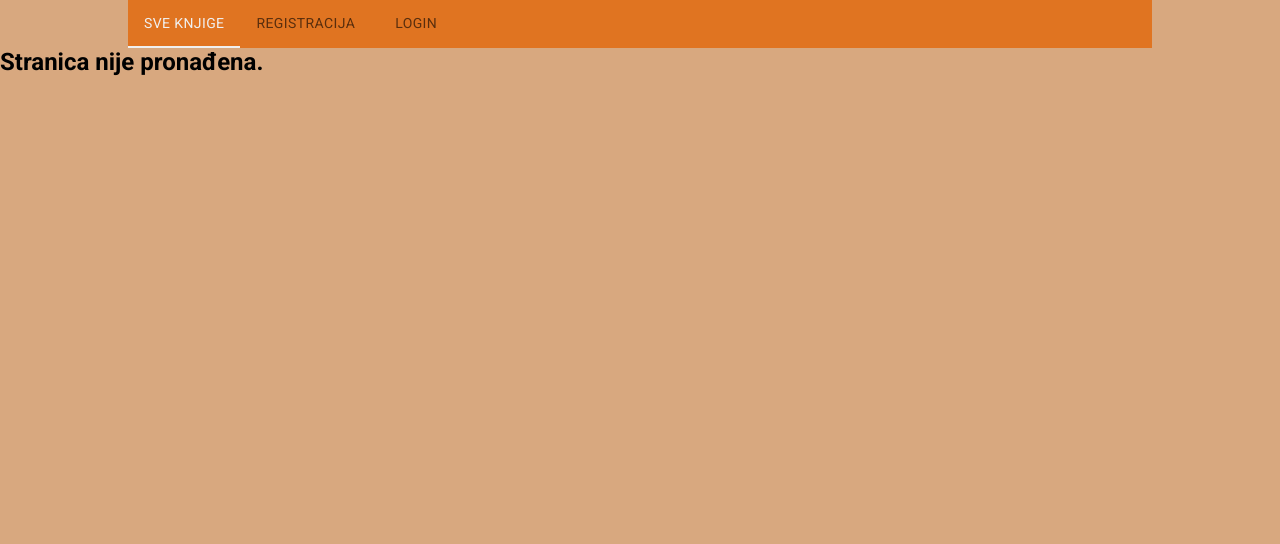
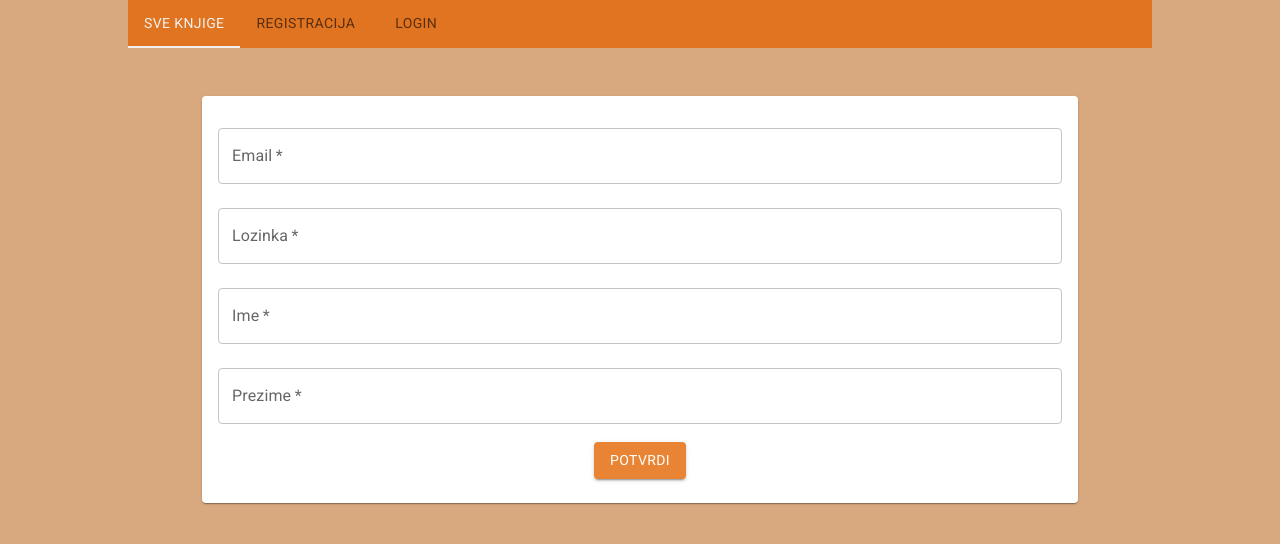
Before and after one commit to nadjagv/prunus, a React (Create React App) app in the folder frontend/: page /registracija in a window 1280 px wide. Shown: the top 544 px of the page. Built offline with nearby package versions, Linux system fonts and the light colour scheme.

Commit message:
registracija

```diff
--- a/frontend/src/App.js
+++ b/frontend/src/App.js
@@ -8,6 +8,7 @@ import LogIn from './komponente/korisnici/LogIn';
 import { useState } from 'react';
 import KnjigeTabela from './komponente/knjige/KnjigeTabela';
 import KorisniciTabela from './komponente/korisnici/KorisniciTabela';
+import KorisnikNalogForma from './komponente/korisnici/KorisnikNalogForma';
 
 
 function App() {
@@ -28,6 +29,7 @@ function App() {
           <Route path=":id" element= {<Knjiga/>}/>
         </Route>
         <Route path="/login" element = {<LogIn handleUlogovan={handleUlogovan}/>} />
+        <Route path="/registracija" element = {<KorisnikNalogForma dodavanjeMod={true}/>} />
 
         <Route path="/uredi-knjige" element = {<KnjigeTabela/>} />
         <Route path="/korisnici" element = {<KorisniciTabela/>} />
--- /dev/null
+++ b/frontend/src/komponente/korisnici/KorisnikNalogForma.jsx
@@ -0,0 +1,162 @@
+import * as React from 'react';
+import Button from '@mui/material/Button';
+import TextField from '@mui/material/TextField';
+import Dialog from '@mui/material/Dialog';
+import DialogActions from '@mui/material/DialogActions';
+import DialogContent from '@mui/material/DialogContent';
+import DialogContentText from '@mui/material/DialogContentText';
+import DialogTitle from '@mui/material/DialogTitle';
+import { useState } from 'react';
+import { Card, CardContent, IconButton, MenuItem, Select } from '@mui/material';
+import { PhotoCamera, SettingsPhone } from '@mui/icons-material';
+import Putanje from '../../konstante/Putanje';
+import axios from "axios";
+import { useEffect } from 'react';
+import AuthServis from '../../servisi/AuthServis';
+import { useNavigate } from 'react-router-dom';
+
+const KorisnikNalogForma = ({ dodavanjeMod}) => {
+    const [email, setEmail] = useState("");
+    const [lozinka, setLozinka] = useState("");
+    const [ime, setIme] = useState("");
+    const [prezime, setPrezime] = useState("");
+    const [tip, setTip] = useState(0);
+    const [korisnik, setKorisnik] = useState(0);
+    const navigation = useNavigate();
+
+
+    let dto = {
+      Id: korisnik!=null ? korisnik.Id : 0,
+      Email: email,
+      Lozinka: lozinka,
+      Ime: ime,
+      Prezime: prezime,
+      Tip: tip
+    }
+
+    useEffect(()=>{
+      if (!dodavanjeMod){
+        preuzmiKorisnika()
+
+        setEmail(korisnik.Email)
+        setIme(korisnik.Ime)
+        setPrezime(korisnik.Prezime)
+        setTip(korisnik.Tip)
+      }}, [])
+
+    const preuzmiKorisnika = async () => {
+        let ulogovanEmail = AuthServis.preuzmiKorisnika().Email
+        axios
+        .get(`${Putanje.korisniciGWURL}/email/${ulogovanEmail}`)
+        .then((response) => {
+            console.log(response.data);
+            setKorisnik(response.data)
+
+        })
+        .catch((error) => {
+            alert("Neuspešno dobavljanje korisnika.");
+        });
+    }
+
+
+
+  function obradiPotvrdu (){
+
+    if (dodavanjeMod){
+        setTip(0)
+      axios
+          .post(Putanje.korisniciGWURL, dto)
+          .then((response) => {
+            console.log(response.data);
+            alert("Zahtev uspešno obrađen!");
+            navigation("/login")
+          })
+          .catch((error) => {
+            alert("Nije uspešno. Pokušajte ponovo.");
+          });
+    }else{
+      axios
+          .put(Putanje.korisniciGWURL, dto)
+          .then((response) => {
+            console.log(response.data);
+            alert("Zahtev uspešno obrađen!");
+          })
+          .catch((error) => {
+            alert("Nije uspešno. Pokušajte ponovo.");
+          });
+    }
+  }
+
+  return (
+    <div className='container'>
+      <Card>
+        <CardContent>
+          <TextField
+          disabled={!dodavanjeMod}
+          margin="normal"
+          label="Email"
+          placeholder="Unesite email"
+          fullWidth
+          required
+          defaultValue={email}
+          onChange={(e) => {
+              setEmail(e.target.value);
+          }}
+          ></TextField>
+
+          {dodavanjeMod &&
+          <TextField
+          margin="normal"
+          label="Lozinka"
+          placeholder="Unesite lozinku"
+          fullWidth
+          required
+          onChange={(e) => {
+            setLozinka(e.target.value);
+          }}
+          ></TextField>
+          }
+          <TextField
+          margin="normal"
+          label="Ime"
+          placeholder="Unesite ime"
+          fullWidth
+          required
+          defaultValue={ime}
+          onChange={(e) => {
+            setIme(e.target.value);
+          }}
+          ></TextField>
+          <TextField
+          margin="normal"
+          label="Prezime"
+          placeholder="Unesite prezime"
+          fullWidth
+          required
+          defaultValue={prezime}
+          onChange={(e) => {
+            setPrezime(e.target.value);
+          }}
+          ></TextField>
+
+
+            <div style={{display: 'flex', justifyContent: 'center', alignItems: 'center', marginTop: 10}}>
+                    <Button
+                    type="submit"
+                    color="primary"
+                    variant="contained"
+                    onClick={() => {
+                        obradiPotvrdu()
+                    }}
+                    >
+                    Potvrdi
+                    </Button>
+                </div>
+
+        </CardContent>
+      </Card>
+    </div>
+  );
+}
+
+export default KorisnikNalogForma
```
